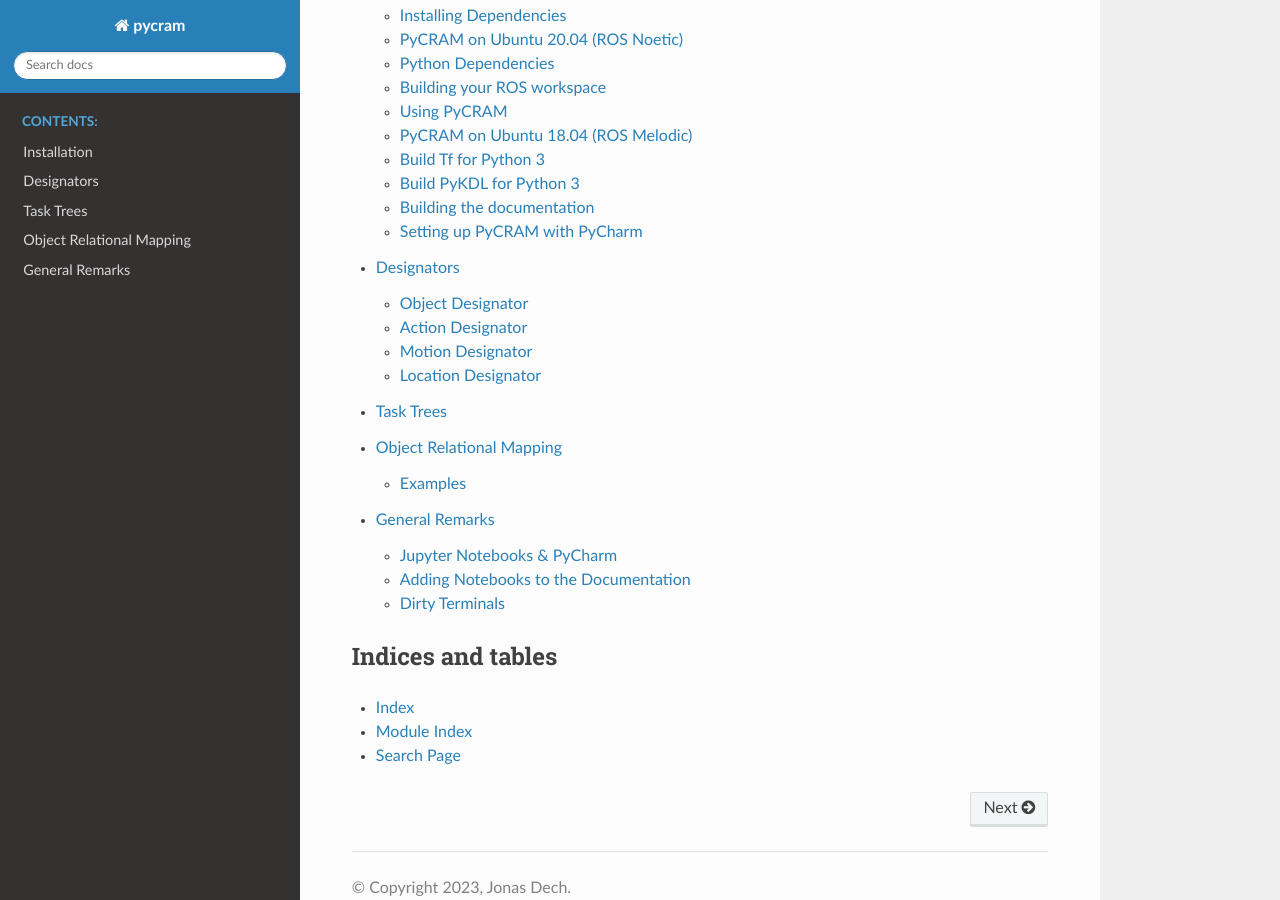
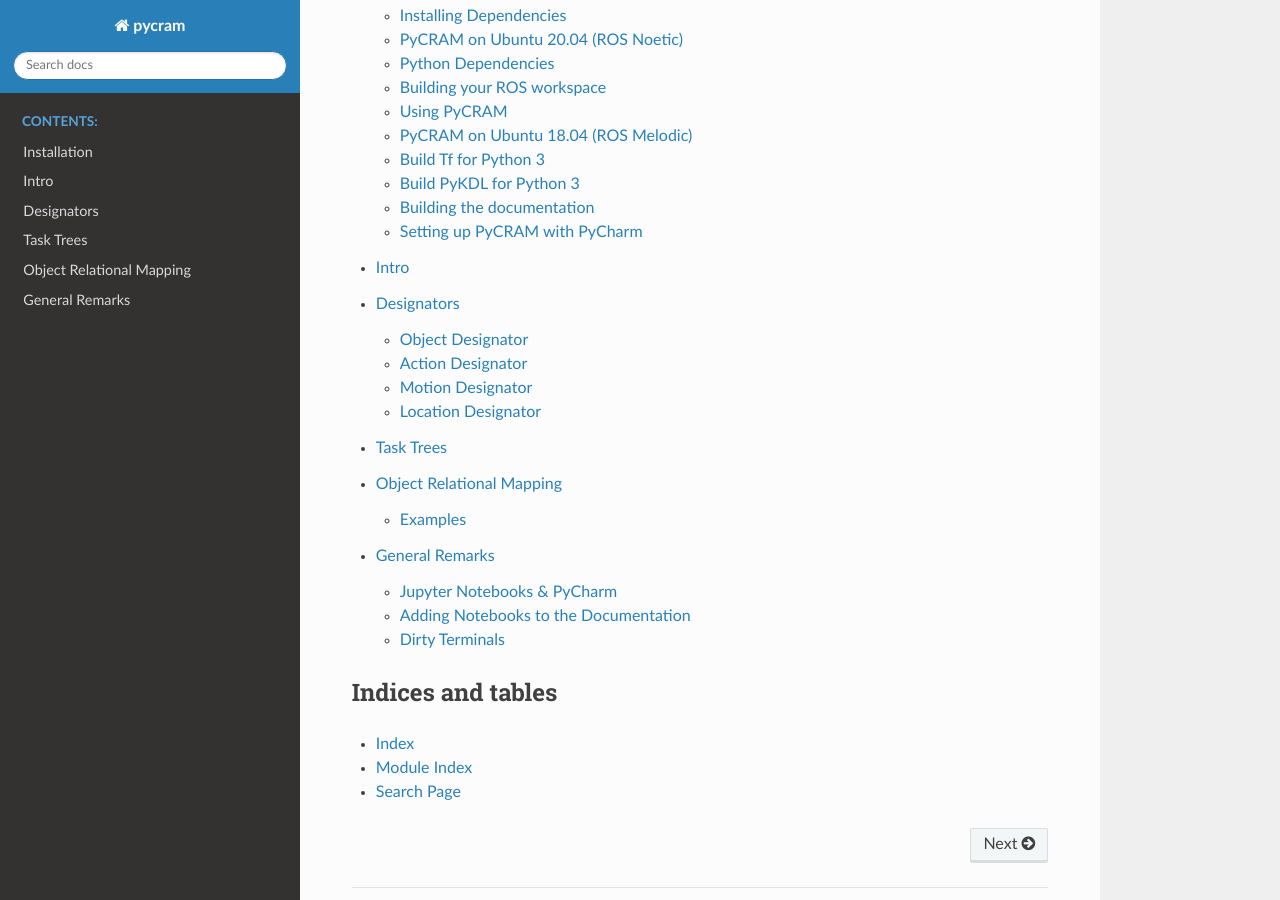
Before and after one commit to cram2/pycram, a Sphinx documentation site: the page built from doc/source/index.rst, in a window 1280 px wide and 900 px high, scrolled down 2382 px. Built offline with Sphinx 7.4.7 and the Read the Docs theme 2.0.0, drawn with Linux system fonts in a browser that asks for light colours; pages that are not in the unit, such as notebooks, are missing from menus.

Commit message:
[doc] added intro notebook to doc

```diff
--- a/doc/source/index.rst
+++ b/doc/source/index.rst
@@ -103,6 +103,7 @@
    :caption: Contents:
 
    installation
+   intro
    designators
    task_trees
    orm
--- /dev/null
+++ b/doc/source/intro.rst
@@ -0,0 +1,8 @@
+==========
+Intro
+==========
+
+
+.. nbgallery::
+
+    notebooks/intro
```
Also changed, not shown: doc/source/notebooks/intro.ipynb (added).
